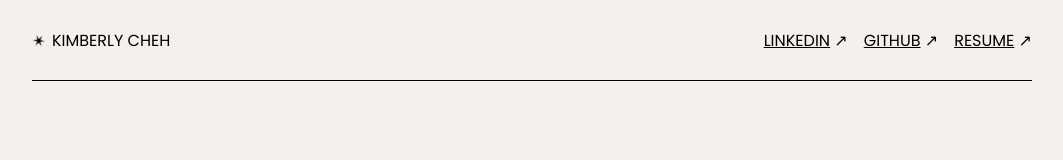
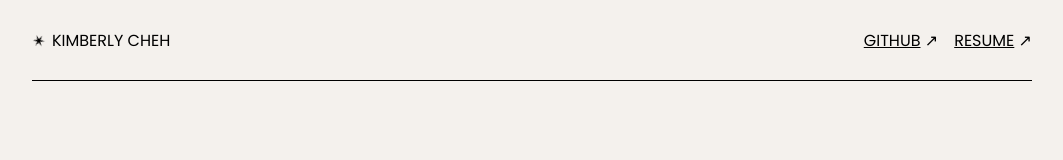
Before and after one commit to kimbcheh/portfolio-website, a React (Create React App) app: page / in a window 1280 px wide. Shown: the top 160 px of the page, without its empty margins (108-1171 px from the left). Built offline with nearby package versions, Linux system fonts and the light colour scheme.

Commit message:
remove linkedin link

```diff
--- a/src/data.js
+++ b/src/data.js
@@ -12,10 +12,6 @@ export const projectData = [
 
 export const linkData = [
  {
-  title: 'LINKEDIN',
-  url: '/',
- },
- {
   title: 'GITHUB',
   url: 'https://github.com/kimbcheh',
  },
```
